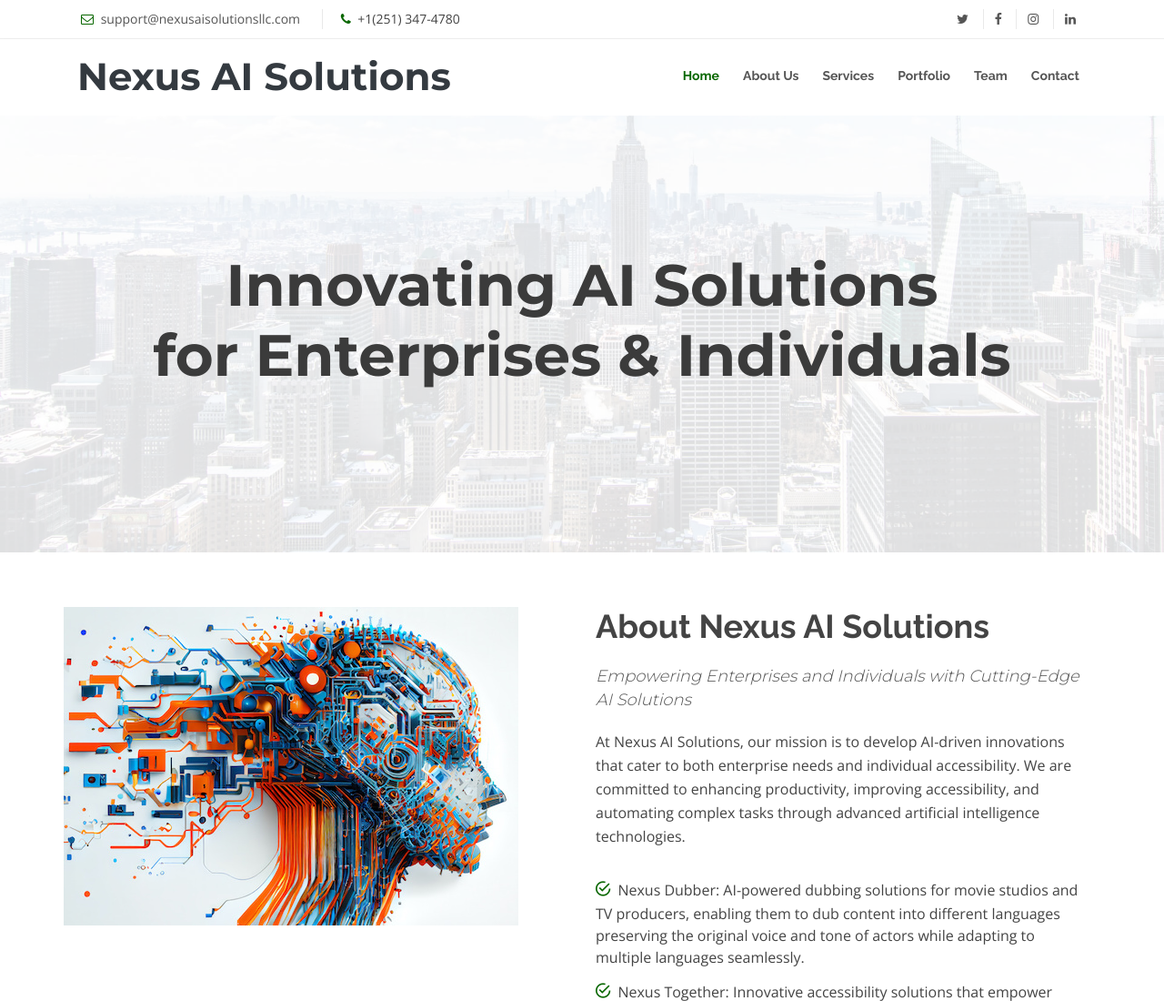
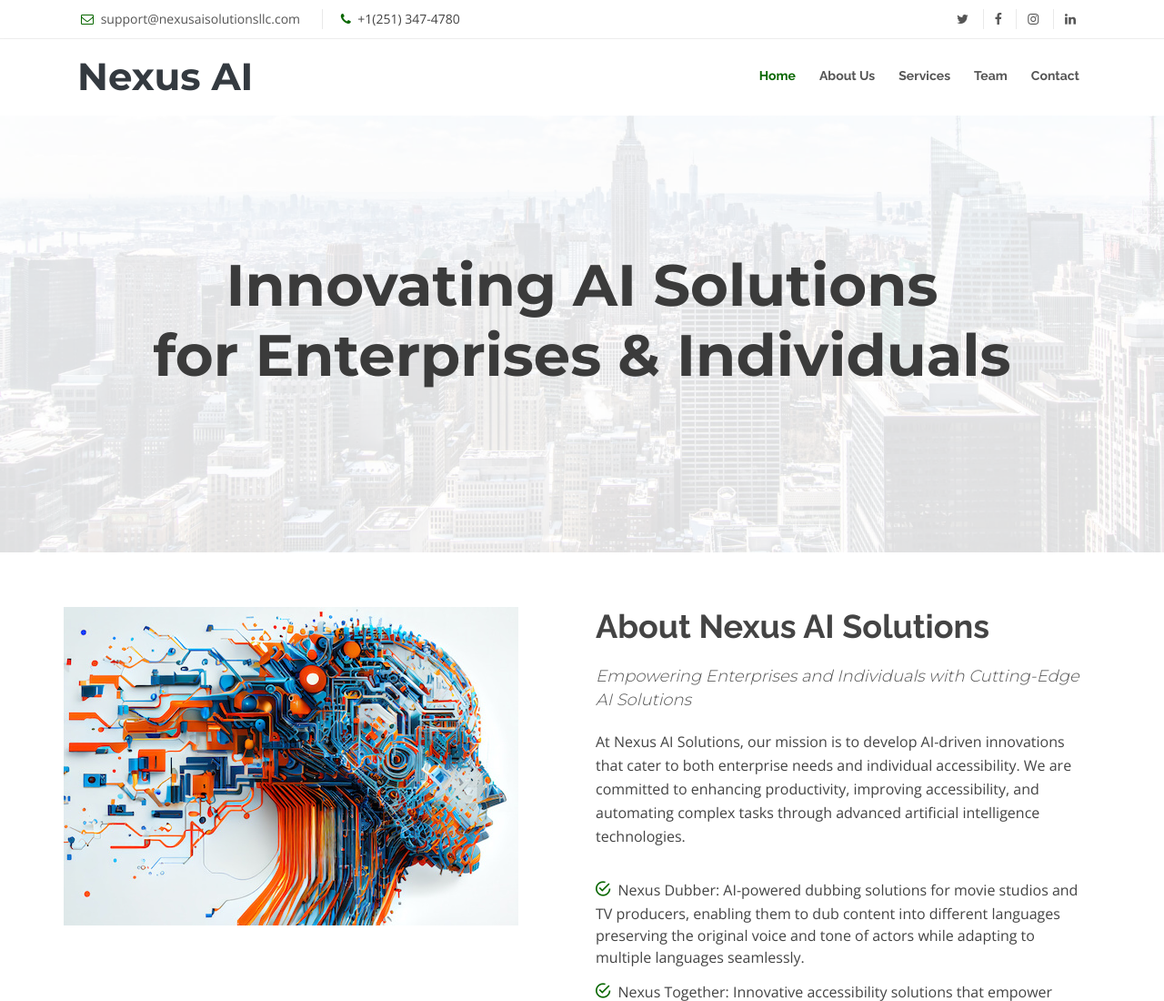
Before and after one commit to nexusaisolutionsllc/nexusaisolutionsllc.github.io, a plain HTML site: page index.html in a window 1280 px wide. Shown: the top 1100 px of the page at 91% size. Drawn offline with nearby package versions, Linux system fonts and the light colour scheme; some packages are replaced by stand-ins of ours; files whose address does not match are found by name.

Commit message:
Bug fixes

```diff
--- a/index.html
+++ b/index.html
@@ -63,7 +63,7 @@
     <div class="container">
 
       <div id="logo" class="pull-left">
-        <h1><a href="#body" class="text-dark">Nexus AI Solutions</a></h1>
+        <h1><a href="#body" class="text-dark">Nexus AI</a></h1>
         <!-- Uncomment below if you prefer to use an image logo -->
         <!-- <a href="#body"><img src="img/logo.png" alt="" title="" /></a>-->
       </div>
@@ -73,7 +73,6 @@
           <li class="menu-active"><a href="#body">Home</a></li>
           <li><a href="#about">About Us</a></li>
           <li><a href="#services">Services</a></li>
-          <li><a href="#portfolio">Portfolio</a></li>
           <li><a href="#team">Team</a></li>
           <li><a href="#contact">Contact</a></li>
         </ul>
```
